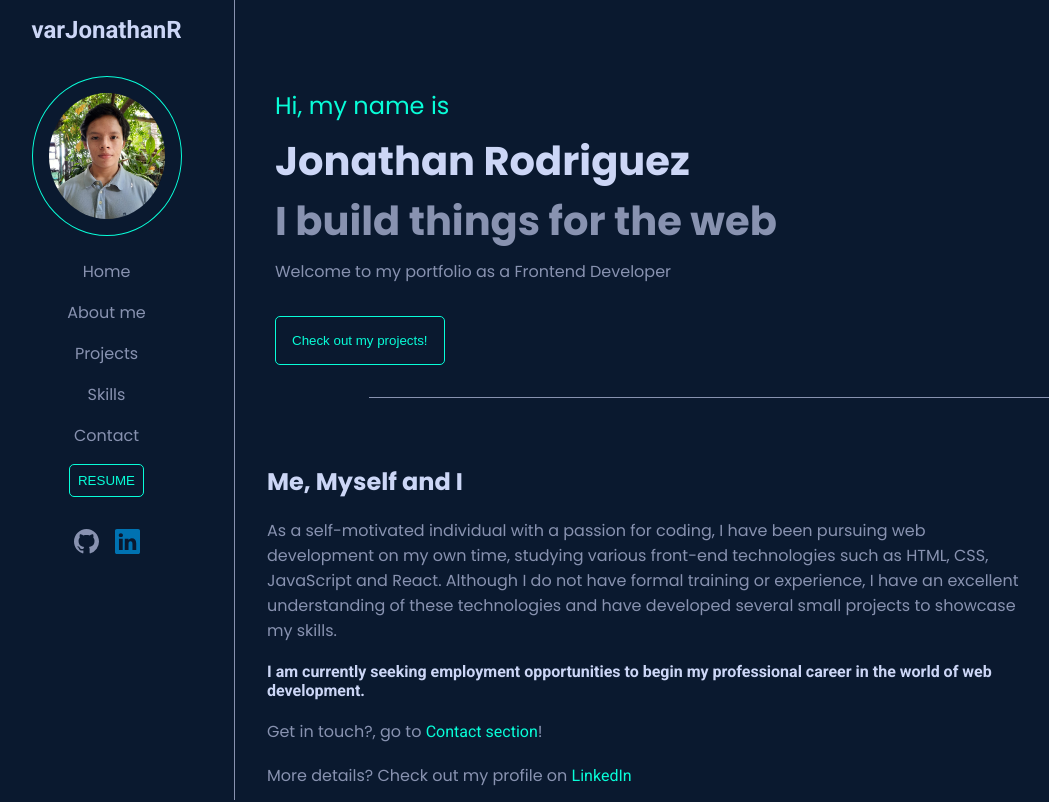
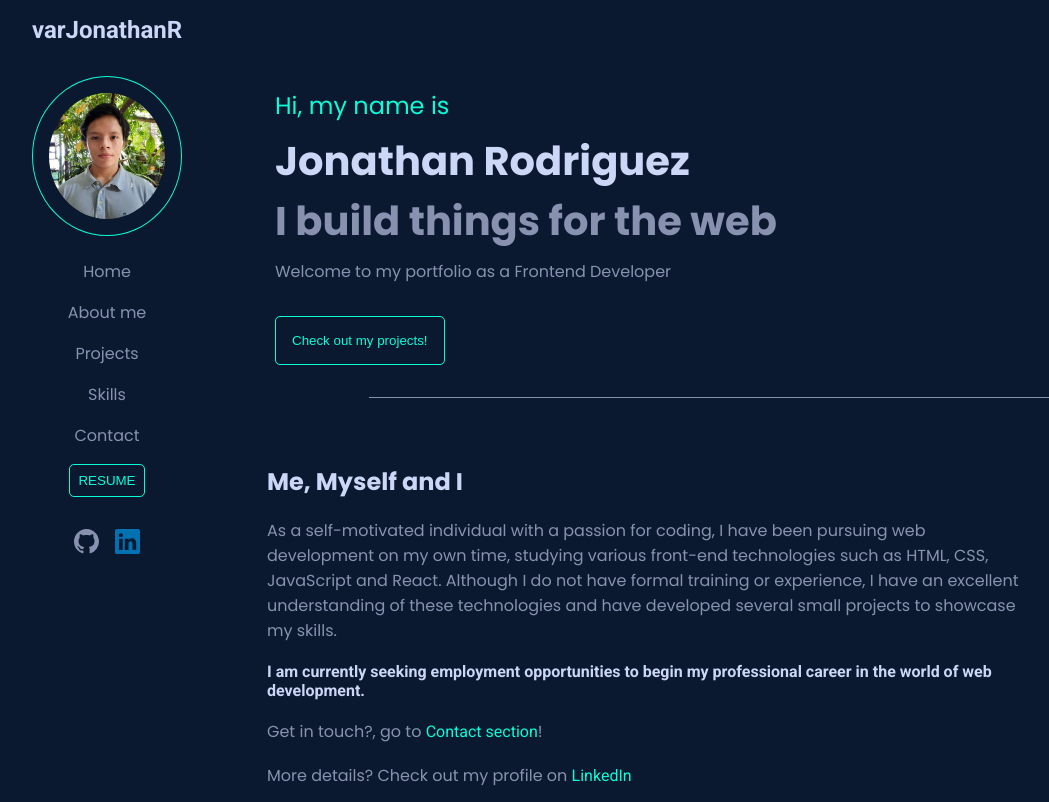
Before and after one commit to varJonathanR/portfolio-v1, a React (Vite) app: page / in a window 1280 px wide. Shown: the top 802 px of the page, without its empty margins (21-1070 px from the left). Built offline with nearby package versions, Linux system fonts and the light colour scheme.

Commit message:
navbar border-left deleted

```diff
--- a/src/scss/abstracts/_navbar.scss
+++ b/src/scss/abstracts/_navbar.scss
@@ -1,7 +1,6 @@
 @import '../abstracts/mixins';
 
 .Navbar{
-    border-right: 1px solid var(--secondary-color);
     height: 100vh;
     h4{
         font-size: 1.5rem;
```
